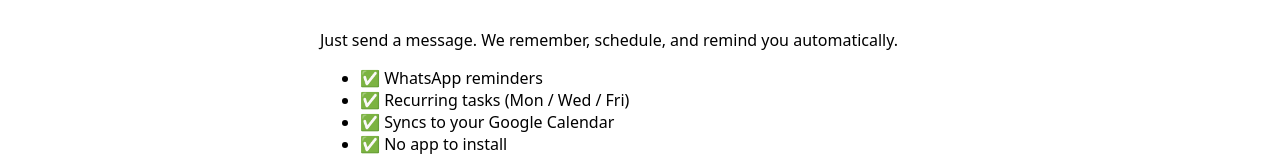
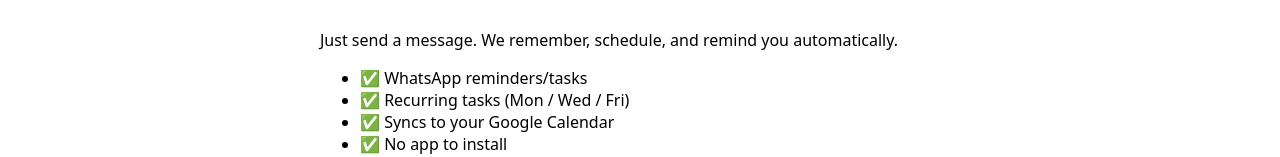
Before and after one commit to DestinyJazz/wa_butler, a Next.js app: page / in a window 1280 px wide. Shown: the part 179-336 px from the top of the page. Built offline with nearby package versions, Linux system fonts and the light colour scheme.

Commit message:
Update page.tsx

```diff
--- a/app/page.tsx
+++ b/app/page.tsx
@@ -6,7 +6,7 @@
         Just send a message. We remember, schedule, and remind you automatically.
       </p>
       <ul>
-        <li>✅ WhatsApp reminders</li>
+        <li>✅ WhatsApp reminders/tasks</li>
         <li>✅ Recurring tasks (Mon / Wed / Fri)</li>
         <li>✅ Syncs to your Google Calendar</li>
         <li>✅ No app to install</li>
```
